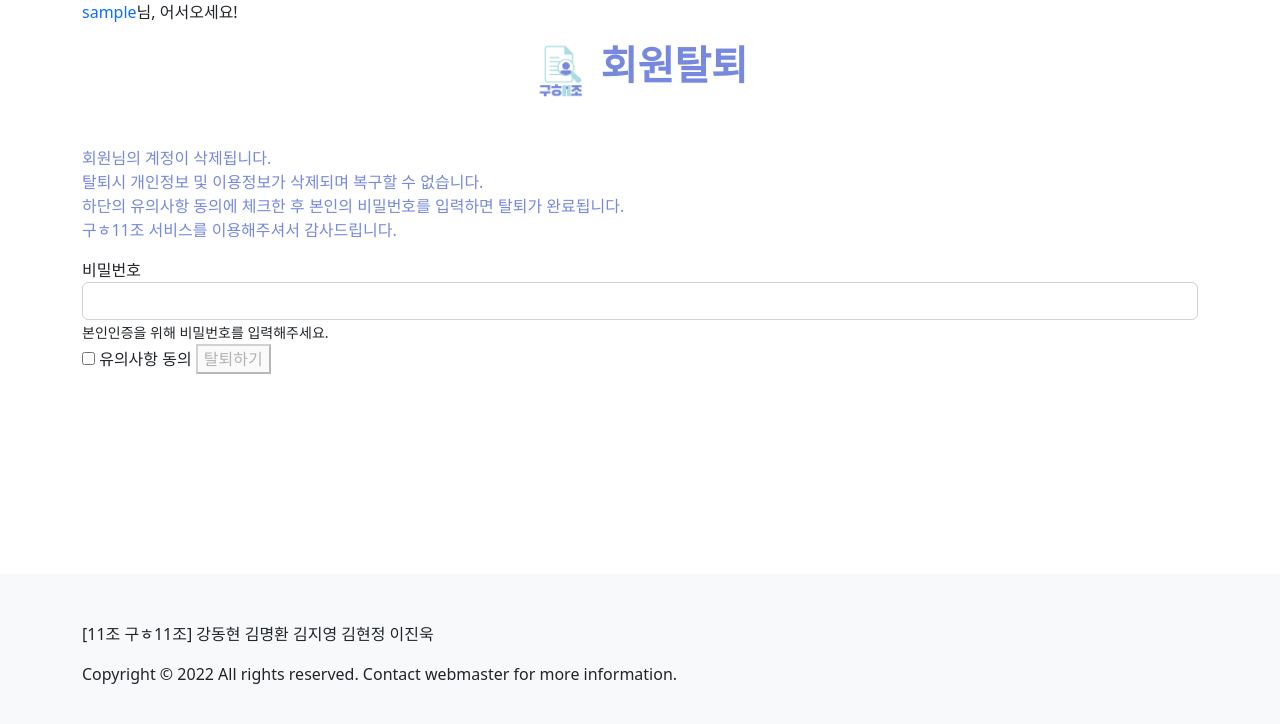
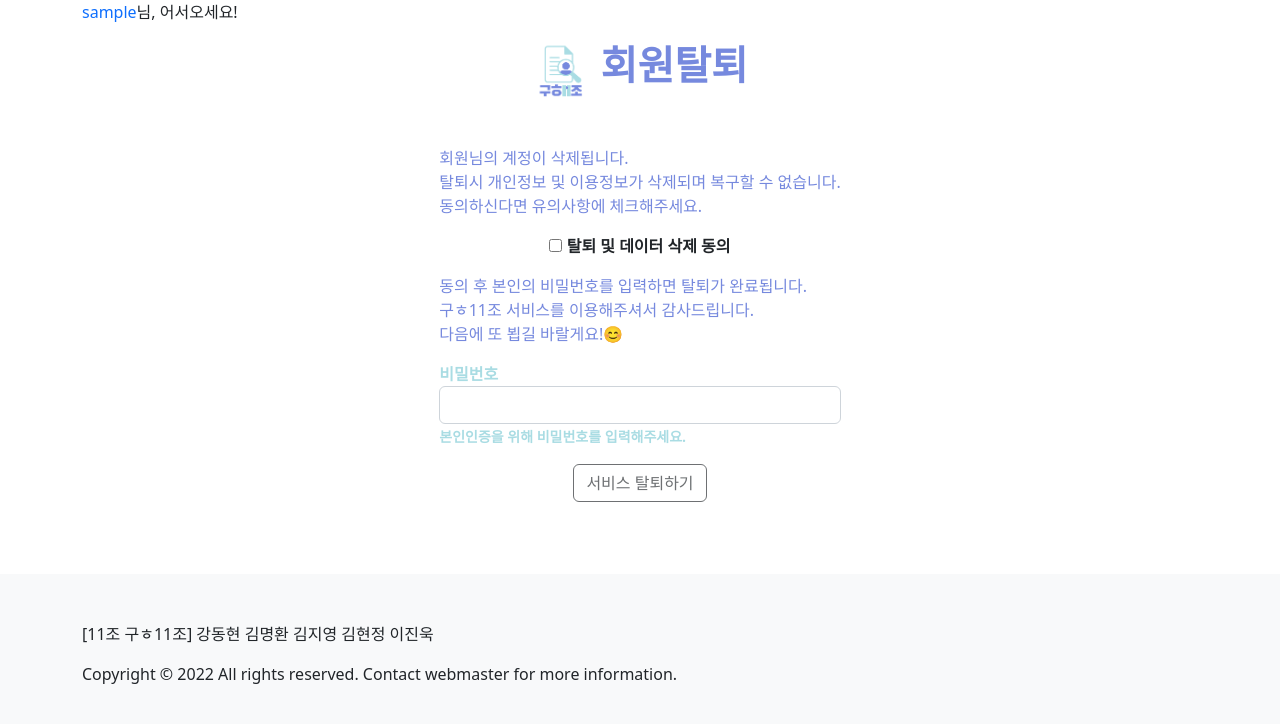
Before and after one commit to myeonghwan57/Pjt, a Django app: page /accounts/1/pwcheck_delete/ in a window 1280 px wide. Shown: the part 76-800 px from the top of the page. Run offline with Django 3.2, Linux system fonts and the light colour scheme; the visitor is signed in with stand-in values (Sample User, id 1); some libraries are stand-ins or nearby versions.

Commit message:
회원탈퇴 페이지 수정 및 마이페이지 일부 수정

```diff
--- a/accounts/templates/accounts/pw_check.html
+++ b/accounts/templates/accounts/pw_check.html
@@ -6,17 +6,30 @@
 <div class="container">
   <h1 class="main_color1 fw-bold mt-3 mb-3 text-center"><img src="{% static '/images/logo.png' %}" style="width:58px; height:58px;">
     회원탈퇴</h1>
-  <div class="mt-5">
+    <div class="mt-5 login_page" style="width:60%;">
       <form method="POST" novalidate="novalidate">
         {% csrf_token %}
           <p class="main_color1">
             <strong>{{ user.user_id }}</strong>
             회원님의 계정이 삭제됩니다.<br>
             탈퇴시 개인정보 및 이용정보가 삭제되며 복구할 수 없습니다.<br>
-          하단의 유의사항 동의에 체크한 후 본인의 비밀번호를 입력하면 탈퇴가 완료됩니다.<br>
-          구ㅎ11조 서비스를 이용해주셔서 감사드립니다.
+            동의하신다면 유의사항에 체크해주세요.
+            <div class="text-center">
+              <label class="text-dark fw-bold">
+                <input type="checkbox" name="ck" onclick="checkDisable(this.form)">
+                <span>탈퇴 및 데이터 삭제 동의</span>
+              </label>
+            </div>
           </p>
-      <div>
+          <p class="main_color1">
+            동의 후 본인의 비밀번호를 입력하면 탈퇴가 완료됩니다.<br>
+            구ㅎ11조 서비스를 이용해주셔서 감사드립니다.<br>
+            다음에 또 뵙길 바랄게요!😊
+          </p>
+
+
+
+        <div class="main_color2 fw-bold">
           <label name="label_password" for="{{ password_form.password.id_for_label }}">{{ password_form.password.label }}</label>
           {{ password_form.password }}
           {% if password_form.password.errors %}
@@ -35,14 +48,11 @@
             본인인증을 위해 비밀번호를 입력해주세요.
           </small>
         </div>
-
-      <label>
-        <input type="checkbox" name="ck" onclick="checkDisable(this.form)">
-        <span>유의사항 동의</span>
-      </label>
-
-      <button type="submit" name="bt" disabled="true">탈퇴하기</button>
+        <div class="mt-3 text-center">
+          <button class="btn login_btn" type="submit" name="bt" disabled="true">서비스 탈퇴하기</button>
+        </div>
       </form>
+    </div>
   </div>
 </div>
 
--- a/articles/templates/articles/index.html
+++ b/articles/templates/articles/index.html
@@ -22,10 +22,10 @@
                 <span>
                   <!-- 북마크버튼 -->
                   {% if request.user in job.bookmark.all %}
-                    <a href="{% url 'articles:bookmarkindex' job.pk %}" class='btn bi-bookmark-fill main_color2'>북마크</a>
+                    <a href="{% url 'articles:bookmarkindex' job.pk %}" class='btn bi-bookmark-fill main_color2'> 북마크</a>
 
                   {% else %}
-                    <a href="{% url 'articles:bookmarkindex' job.pk %}" class='btn bi bi-bookmark main_color2'>북마크</a>
+                    <a href="{% url 'articles:bookmarkindex' job.pk %}" class='btn bi bi-bookmark main_color2'> 북마크</a>
 
                   {% endif %}
                 </span>
```
Also changed, not shown: accounts/templates/accounts/follow.html (+22 -16 lines). Lines whose indentation alone changed are shown as unchanged.
